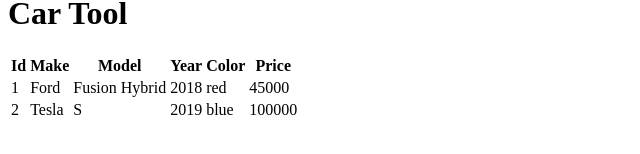
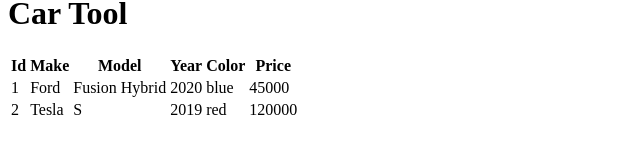
Before and after one commit to t4d-classes/react-redux-typescript_10192020, a React (Create React App) app in the folder demo-app/: page / in a window 1280 px wide. Shown: the part 196-350 px from the top of the page, without its empty margins (0-640 px from the left). Built offline with nearby package versions, Linux system fonts and the light colour scheme.

Commit message:
add exercise 4

```diff
--- a/demo-app/src/components/CarTool.tsx
+++ b/demo-app/src/components/CarTool.tsx
@@ -1,13 +1,31 @@
-import React from 'react';
+import React from "react";
+
+import { Car } from "../models/cars";
 
 export function CarTool() {
+  const cars: Car[] = [
+    {
+      id: 1,
+      make: "Ford",
+      model: "Fusion Hybrid",
+      year: 2020,
+      color: "blue",
+      price: 45000,
+    },
+    {
+      id: 2,
+      make: "Tesla",
+      model: "S",
+      year: 2019,
+      color: "red",
+      price: 120000,
+    },
+  ];
 
   return (
     <>
       <header>
-      <h1>
-        Car Tool
-      </h1>
+        <h1>Car Tool</h1>
       </header>
       <table>
         <thead>
@@ -21,25 +39,18 @@
           </tr>
         </thead>
         <tbody>
-        <tr>
-          <td>1</td>
-          <td>Ford</td>
-          <td>Fusion Hybrid</td>
-          <td>2018</td>
-          <td>red</td>
-          <td>45000</td>
+          {cars.map((car) => (
+            <tr key={car.id}>
+              <td>{car.id}</td>
+              <td>{car.make}</td>
+              <td>{car.model}</td>
+              <td>{car.year}</td>
+              <td>{car.color}</td>
+              <td>{car.price}</td>
             </tr>
-        <tr>
-          <td>2</td>
-          <td>Tesla</td>
-          <td>S</td>
-          <td>2019</td>
-          <td>blue</td>
-          <td>100000</td>
-        </tr>
+          ))}
         </tbody>
       </table>
     </>
   );
-
 }
--- a/demo-app/src/components/ColorTool.tsx
+++ b/demo-app/src/components/ColorTool.tsx
@@ -1,17 +1,12 @@
-import React from 'react';
+import React from "react";
 
-import { Color } from '../models/colors';
+import { Color } from "../models/colors";
 
-export function ColorTool() {
+export type ColorToolProps = {
+  colors: Color[];
+};
 
-  const colors: Color[] = [
-    { id: 1, name: 'blue' },
-    { id: 2, name: 'purple' },
-    { id: 3, name: 'teal' },
-    { id: 4, name: 'fuschia' },
-    { id: 5, name: 'green' },
-  ];
-
+export function ColorTool(props: ColorToolProps) {
   // very imperative - both the what and the how
 
   // const colorListItems: JSX.Element[] = [];
@@ -36,14 +31,13 @@
   return (
     <>
       <header>
-        <h1>
-          Color Tool
-        </h1>
+        <h1>Color Tool</h1>
       </header>
       <ul>
-        {colors.map(color => <li key={color.id}>{color.name}</li>)}
+        {props.colors.map((color) => (
+          <li key={color.id}>{color.name}</li>
+        ))}
       </ul>
     </>
   );
-
 }
--- a/demo-app/src/index.tsx
+++ b/demo-app/src/index.tsx
@@ -1,10 +1,20 @@
 // default import
-import React from 'react';
-import  { render } from 'react-dom';
+import React from "react";
+import { render } from "react-dom";
+
+import { Color } from "./models/colors";
 
 // named import
-import { ColorTool } from './components/ColorTool';
-import { CarTool } from './components/CarTool';
+import { ColorTool } from "./components/ColorTool";
+import { CarTool } from "./components/CarTool";
+
+const colorList: Color[] = [
+  { id: 1, name: "blue" },
+  { id: 2, name: "purple" },
+  { id: 3, name: "teal" },
+  { id: 4, name: "fuschia" },
+  { id: 5, name: "green" },
+];
 
 render(
   // - custom component, to reference the component we pass in the
@@ -14,8 +24,8 @@
   // - JSX - always start with an uppercase letter
   // React.createElement(ColorTool),
   <>
-    <ColorTool />
+    <ColorTool colors={colorList} />
     <CarTool />
   </>,
-  document.querySelector('#root'),
+  document.querySelector("#root")
 );
--- /dev/null
+++ b/demo-app/src/models/cars.ts
@@ -0,0 +1,8 @@
+export type Car = {
+  id: number;
+  make: string;
+  model: string;
+  year: number;
+  color: string;
+  price: number;
+};
```
Also changed, not shown: demo-app/exercises/exercise-4.md (added, +11 -0 lines). Lines whose indentation alone changed are shown as unchanged.
